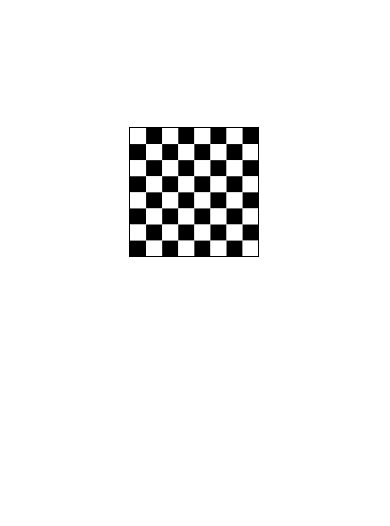
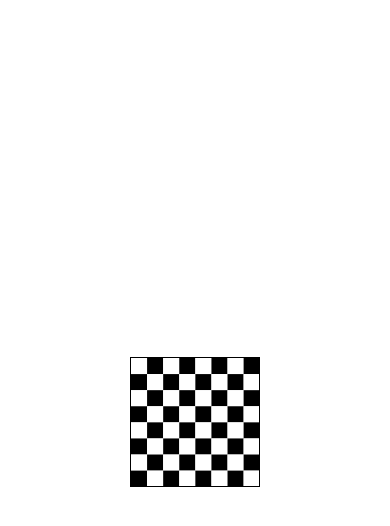
Before and after one commit to ayushkhanduri/CHESS-JS, a plain HTML site: page index.html in a window 390 px wide. Drawn offline with Linux system fonts and the light colour scheme.

Commit message:
Responsive board

```diff
--- a/main.js
+++ b/main.js
@@ -28,8 +28,8 @@
         //initialize all the variables which would add to the property of the object
         _self= this; // so that we can bind other function's variables
         initializePrivateConstants();
-        $('#mainGame').style.left = LEFT_OFFSET;
-        $('#mainGame').style.top = TOP_OFFSET;
+        // $('#mainGame').style.left = LEFT_OFFSET;
+        // $('#mainGame').style.top = TOP_OFFSET;
         canvas.width= CONST_WIDTH;
         canvas.height = CONST_HEIGHT;
         _self.canvasContext = canvas.getContext("2d");
@@ -69,8 +69,8 @@
         CONST_WIDTH = (33/100) * window.innerWidth;
         CONST_HEIGHT = CONST_WIDTH;
         NOS = 8; // number of sides
-        LEFT_OFFSET="33%";
-        TOP_OFFSET="15%";
+        // LEFT_OFFSET="33%";
+        // TOP_OFFSET="15%";
         SCREEN_WIDTH = window.innerWidth;
         SCREEN_HEIGHT = window.innerHeight;
         DIFF_COLORS = ["#FFF","#000"];
--- a/style.css
+++ b/style.css
@@ -5,5 +5,13 @@
 
 #mainGame{
   border: 1px solid #000;
+  margin: 0;
   position: absolute;
+  top: 50%;
+  left: 50%;
+  margin-right: -50%;
+  transform: translate(-50%, -50%);
+  /*margin: auto;
+  display: block;
+  text-align: center;*/
 }
```
